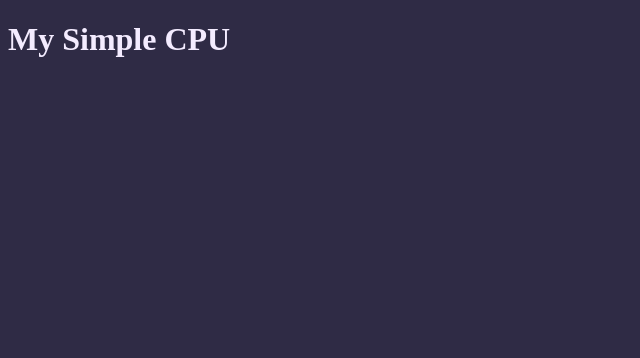
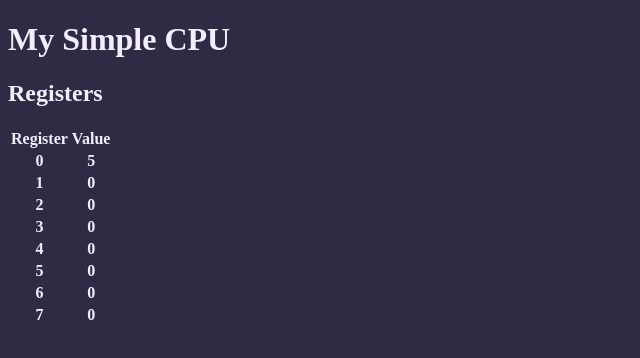
Before and after one commit to wmmiii/MySimpleCPU, a Vue app: page / in a window 1280 px wide. Shown: the top 358 px of the page, without its empty margins (0-640 px from the left). Built offline with nearby package versions, Linux system fonts and the light colour scheme.

Commit message:
Added Vuex and registers component

```diff
--- a/package.json
+++ b/package.json
@@ -23,6 +23,7 @@
     "vue": "^2.6.11",
     "vue-loader": "^15.9.0",
     "vue-template-compiler": "^2.6.11",
+    "vuex": "^3.1.2",
     "webpack": "^4.41.6",
     "webpack-dev-server": "^3.10.3"
   },
--- a/src/app.vue
+++ b/src/app.vue
@@ -1,17 +1,23 @@
 <template>
-  <h1>{{title}}</h1>
+  <div>
+    <h1>{{title}}</h1>
+    <registers />
+  </div>
 </template>
 <script lang="ts">
-import { defineComponent, reactive } from '@vue/composition-api';
+import { reactive, defineComponent } from '@vue/composition-api';
+import registers from './registers.vue';
 
 export default defineComponent({
+  name: 'app',
   setup() {
     const state = reactive({
       title: 'My Simple CPU'
     });
 
     return state;
-  }
+  },
+  components: {registers }
 });
 </script>
 <style scoped>
--- a/src/index.ts
+++ b/src/index.ts
@@ -4,10 +4,17 @@ import { VNode } from 'vue/types/umd';
 
 import './app.scss';
 import App from './app.vue';
+import state from './state';
 
 Vue.use(VueCompositionApi);
 
 new Vue({
   el: '#app',
+  store: state,
   render: (c): VNode => c(App),
 });
+
+setInterval(() => {
+  const currentValue = state.state.registers[0];
+  state.commit('setRegister', {index: 0, value: currentValue + 1})
+}, 1000);
--- /dev/null
+++ b/src/registers.vue
@@ -0,0 +1,31 @@
+<template>
+  <div>
+    <h2>Registers</h2>
+    <table>
+      <tr><th>Register</th><th>Value</th></tr>
+      <tr v-for="(register, index) in registers" v-bind:key="index">
+        <th>{{index}}</th>
+        <th>{{register}}</th>
+      </tr>
+    </table>
+  </div>
+</template>
+<script lang="ts">
+import { reactive, computed, defineComponent } from '@vue/composition-api';
+
+import systemState from './state';
+
+export default defineComponent({
+  name: 'registers',
+  setup() {
+    const state = reactive({
+      registers: computed(() => systemState.state.registers),
+    });
+
+    return state;
+  },
+});
+</script>
+<style scoped>
+
+</style>
--- /dev/null
+++ b/src/state.ts
@@ -0,0 +1,34 @@
+import Vue from 'vue';
+import Vuex from 'vuex';
+
+Vue.use(Vuex);
+
+const NUM_REGISTERS = 8;
+const MEM_SIZE = 1024;
+
+const state = {
+  registers: <number[]>[],
+  memory: <number[]>[],
+};
+
+for (let i = 0; i < NUM_REGISTERS; i++) {
+  state.registers[i] = 0;
+}
+
+for (let i = 0; i < MEM_SIZE; i++) {
+  state.memory[i] = 0;
+}
+
+interface SetValuePayload {
+  index: number;
+  value: number;
+}
+
+export default new Vuex.Store({
+  state: state,
+  mutations: {
+    setRegister(state, payload: SetValuePayload) {
+      Vue.set(state.registers, payload.index, payload.value);
+    }
+  }
+});
--- a/webpack.config.js
+++ b/webpack.config.js
@@ -42,6 +42,9 @@ module.exports = {
     }),
     new VueLoaderPlugin(),
   ],
+  resolve: {
+    extensions: ['.js', '.ts', '.vue'],
+  },
   watch: true,
   watchOptions: {
     poll: 1000,
```
Also changed, not shown: .eslintrc.js.
